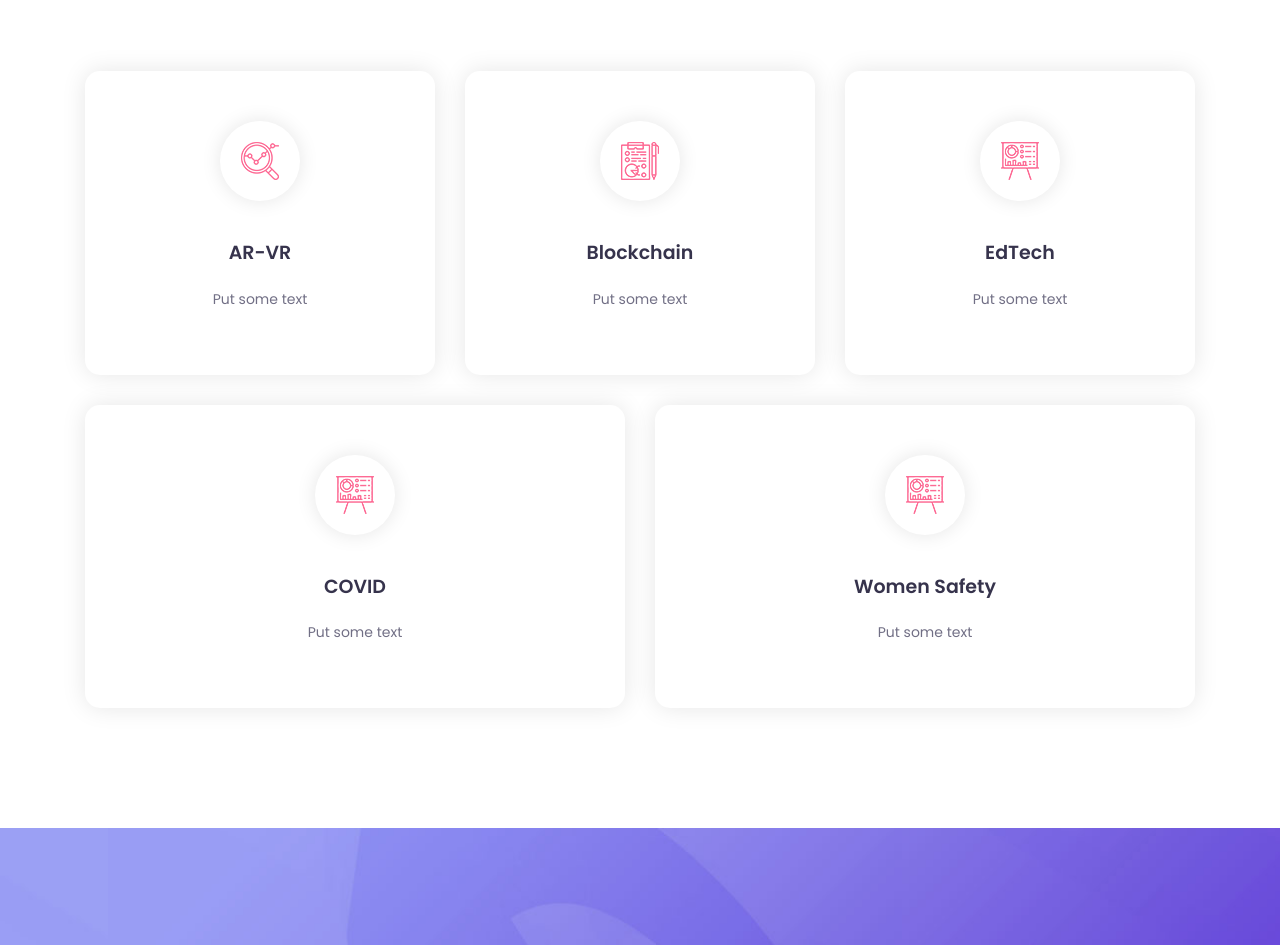
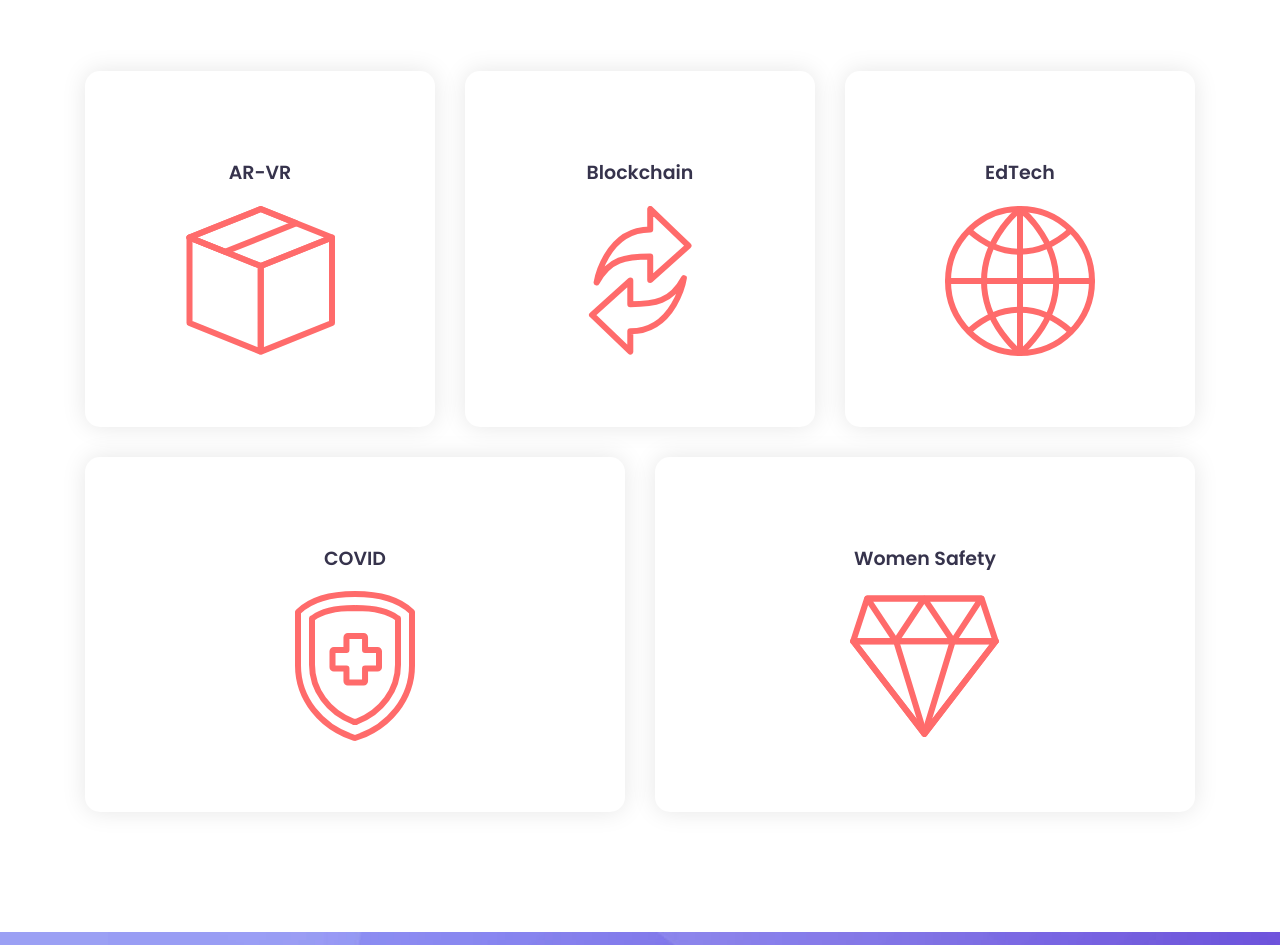
Before and after one commit to Imagiminds-STEM/HACKwithMINDS, a plain HTML site: page index.html in a window 1280 px wide. Shown: the part 1300-2245 px from the top of the page. Drawn offline with Linux system fonts and the light colour scheme.

Commit message:
updated challenge icons

```diff
--- a/index.html
+++ b/index.html
@@ -237,11 +237,16 @@
           <div class="row">
             <div class="col-lg-4">
               <div class="feature-item">
-                <div class="icon">
+                <!-- <div class="icon">
                   <img src="images/features-icon-01.png" alt="" />
-                </div>
+                </div> -->
                 <h4>AR-VR</h4>
-                <p>Put some text</p>
+                <p>
+                  <img
+                    style="width: 150px; height: 150px"
+                    src="./images/new/Package.svg"
+                  />
+                </p>
               </div>
               <!-- <div class="main-purple-button">
                 <a href="#">Continue Reading</a>
@@ -249,11 +254,18 @@
             </div>
             <div class="col-lg-4">
               <div class="feature-item">
-                <div class="icon">
+                <!-- <div class="icon">
                   <img src="images/features-icon-02.png" alt="" />
-                </div>
+                </div> -->
                 <h4>Blockchain</h4>
-                <p>Put some text</p>
+                <p>
+                  <img
+                    style="width: 150px; height: 150px"
+                    src="./images/new/Exchange.svg"
+                    alt=""
+                    srcset=""
+                  />
+                </p>
               </div>
               <!-- <div class="main-purple-button">
                 <a href="#">Continue Reading</a>
@@ -261,11 +273,17 @@
             </div>
             <div class="col-lg-4">
               <div class="feature-item">
-                <div class="icon">
+                <!-- <div class="icon">
                   <img src="images/features-icon-03.png" alt="" />
-                </div>
+                </div> -->
                 <h4>EdTech</h4>
-                <p>Put some text</p>
+                <p>
+                  <img
+                    style="width: 150px; height: 150px"
+                    src="./images/new/Globe.svg"
+                    alt=""
+                  />
+                </p>
               </div>
               <!-- <div class="main-purple-button">
                 <a href="#">Continue Reading</a>
@@ -273,11 +291,17 @@
             </div>
             <div class="col-lg-6">
               <div class="feature-item">
-                <div class="icon">
+                <!-- <div class="icon">
                   <img src="images/features-icon-03.png" alt="" />
-                </div>
+                </div> -->
                 <h4>COVID</h4>
-                <p>Put some text</p>
+                <p>
+                  <img
+                    style="width: 150px; height: 150px"
+                    src="./images/new/shield.svg"
+                    alt=""
+                  />
+                </p>
               </div>
               <!-- <div class="main-purple-button">
                 <a href="#">Continue Reading</a>
@@ -285,11 +309,17 @@
             </div>
             <div class="col-lg-6">
               <div class="feature-item">
-                <div class="icon">
+                <!-- <div class="icon">
                   <img src="images/features-icon-03.png" alt="" />
-                </div>
+                </div> -->
                 <h4>Women Safety</h4>
-                <p>Put some text</p>
+                <p>
+                  <img
+                    style="width: 150px; height: 150px"
+                    src="./images/new/Diamond.svg"
+                    alt=""
+                  />
+                </p>
               </div>
               <!-- <div class="main-purple-button">
                 <a href="#">Continue Reading</a>
```
Also changed, not shown: content.txt, images/new/Diamond.svg (added), images/new/Exchange.svg (added), images/new/Globe.svg (added), images/new/Package.svg (added), images/new/shield.svg (added).
